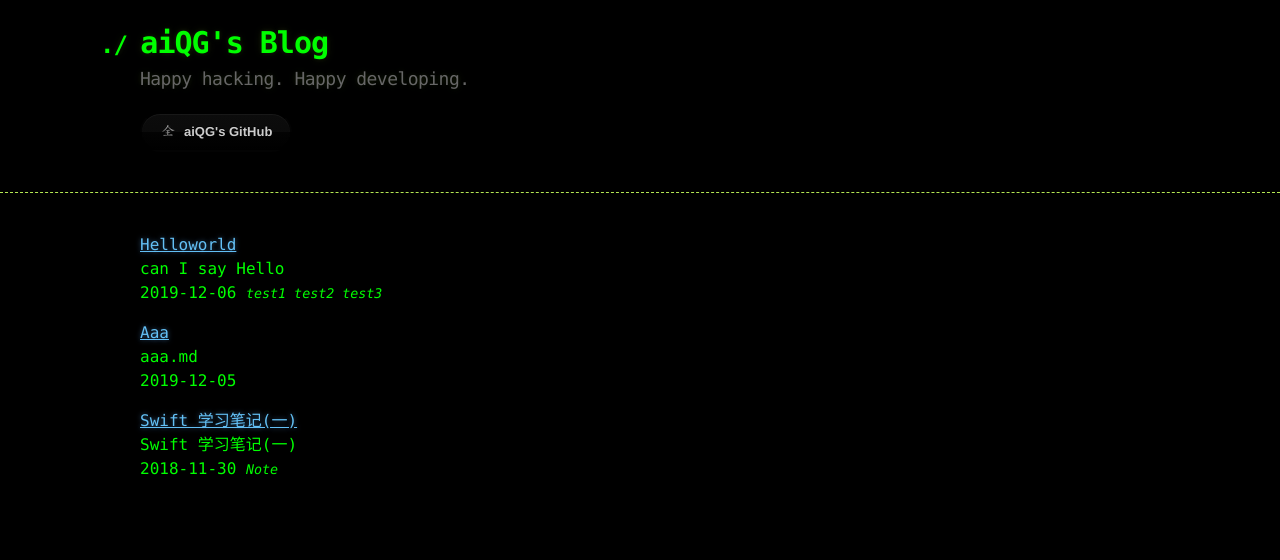
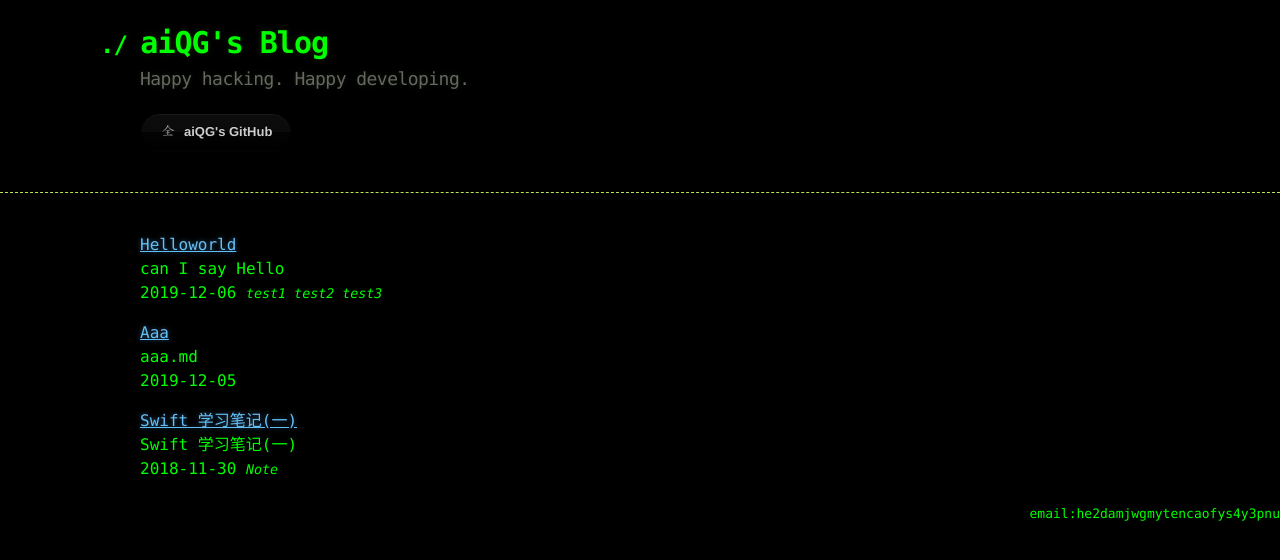
Before and after one commit to aiQG/aiQG.github.io, a Jekyll site: the page built from index.md, in a window 1280 px wide. Shown: the top 560 px of the page. Built offline with Jekyll 4.4.1, drawn with Linux system fonts in a browser that asks for light colours.

Commit message:
add email

```diff
--- a/_layouts/default.html
+++ b/_layouts/default.html
@@ -38,7 +38,7 @@
         {{ content }}
       </section>
     </div>
-
+    <p align="right"><font size="2">email:he2damjwgmytencaofys4y3pnu</p>
     {% if site.google_analytics %}
       <script>
         (function(i,s,o,g,r,a,m){i['GoogleAnalyticsObject']=r;i[r]=i[r]||function(){
```
